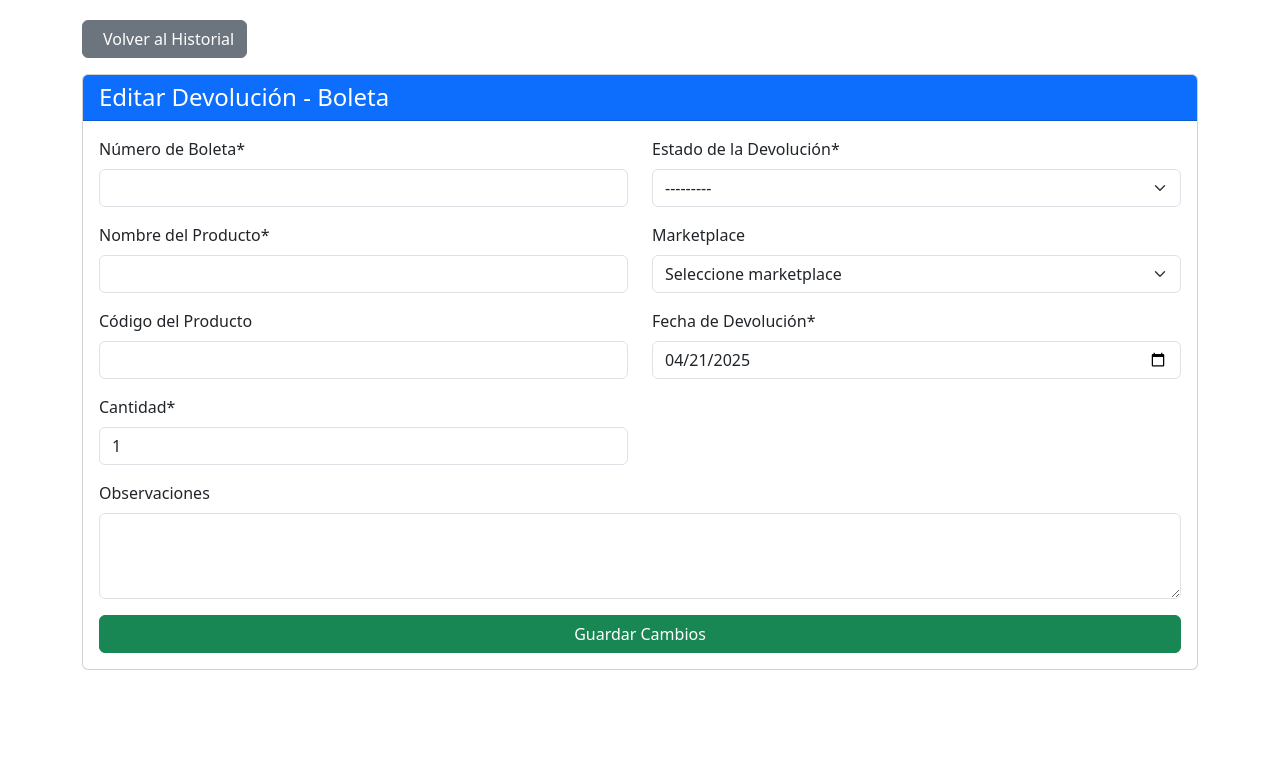
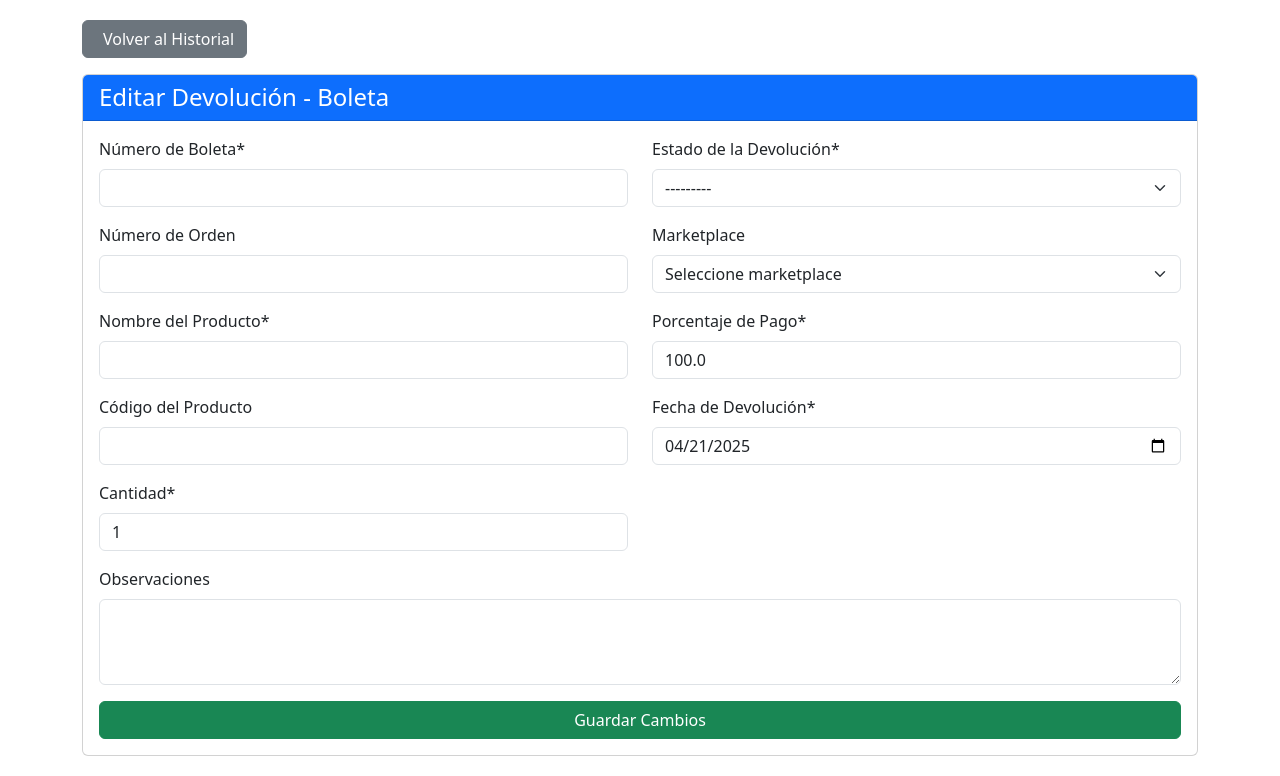
Before and after one commit to sanjaygrr/devoluciones, a Django app: template devoluciones_app/templates/devoluciones_app/editar_devolucion.html in a window 1280 px wide. Shown: the part 76-852 px from the top of the page. Before the commit the page ends 746 px from the top, so only its background shows below. Run offline with Django 4.2, Linux system fonts and the light colour scheme; the template is opened without the code that fills it: values that come from a table or form of the project are taken from there, others are empty; some libraries are stand-ins or nearby versions.

Commit message:
migraciones y cambios

```diff
--- a/devoluciones_app/templates/devoluciones_app/editar_devolucion.html
+++ b/devoluciones_app/templates/devoluciones_app/editar_devolucion.html
@@ -20,6 +20,7 @@
             <div class="row">
                 <div class="col-md-6">
                     {{ form.numero_boleta|as_crispy_field }}
+                    {{ form.numero_orden|as_crispy_field }}
                     {{ form.nombre_producto|as_crispy_field }}
                     {{ form.codigo_producto|as_crispy_field }}
                     {{ form.cantidad|as_crispy_field }}
@@ -27,6 +28,7 @@
                 <div class="col-md-6">
                     {{ form.estado_devolucion|as_crispy_field }}
                     {{ form.marketplace|as_crispy_field }}
+                    {{ form.porcentaje_pago|as_crispy_field }}
                     <div id="nota_credito_container">
                         {{ form.nota_credito|as_crispy_field }}
                     </div>
@@ -37,7 +39,7 @@
             {{ form.observaciones|as_crispy_field }}
 
             <div class="d-grid gap-2 mt-3">
-                <button type="submit" class="btn btn-success">Guardar Cambios</button>
+                <button type="submit" id="submit-btn" class="btn btn-success">Guardar Cambios</button>
             </div>
         </form>
     </div>
@@ -50,18 +52,32 @@
     document.addEventListener('DOMContentLoaded', function() {
         const estadoSelect = document.getElementById('id_estado_devolucion');
         const notaCreditoContainer = document.getElementById('nota_credito_container');
+        const notaCreditoInput = document.getElementById('id_nota_credito');
+        const submitButton = document.getElementById('submit-btn');
 
         function toggleNotaCredito() {
             const estadoValue = estadoSelect.value;
+            console.log("Estado seleccionado:", estadoValue);
+
             if (['normal', 'mal_estado'].includes(estadoValue)) {
                 notaCreditoContainer.style.display = 'block';
-                document.getElementById('id_nota_credito').required = true;
+                notaCreditoInput.setAttribute('required', 'required');
             } else {
                 notaCreditoContainer.style.display = 'none';
-                document.getElementById('id_nota_credito').required = false;
-                document.getElementById('id_nota_credito').value = '';
+                notaCreditoInput.removeAttribute('required');
+                // No limpiar el valor al cambiar estado para evitar pérdida de datos
+                // Solo limpiar si se cambia explícitamente a un estado pendiente
+                if (['pendiente_buen', 'pendiente_mal', 'otro'].includes(estadoValue)) {
+                    notaCreditoInput.value = '';
+                }
             }
         }
+
+        // Prevenir múltiples envíos del formulario
+        document.querySelector('form').addEventListener('submit', function(event) {
+            submitButton.disabled = true;
+            submitButton.innerHTML = 'Guardando...';
+        });
 
         // Ejecutar al cargar la página
         toggleNotaCredito();
```
Also changed, not shown: devoluciones_app/views.py (+6 -1 lines), db.sqlite3 (added), devoluciones_app/migrations/0003_devolucion_marketplace_devolucion_numero_orden_and_more.py (added).
